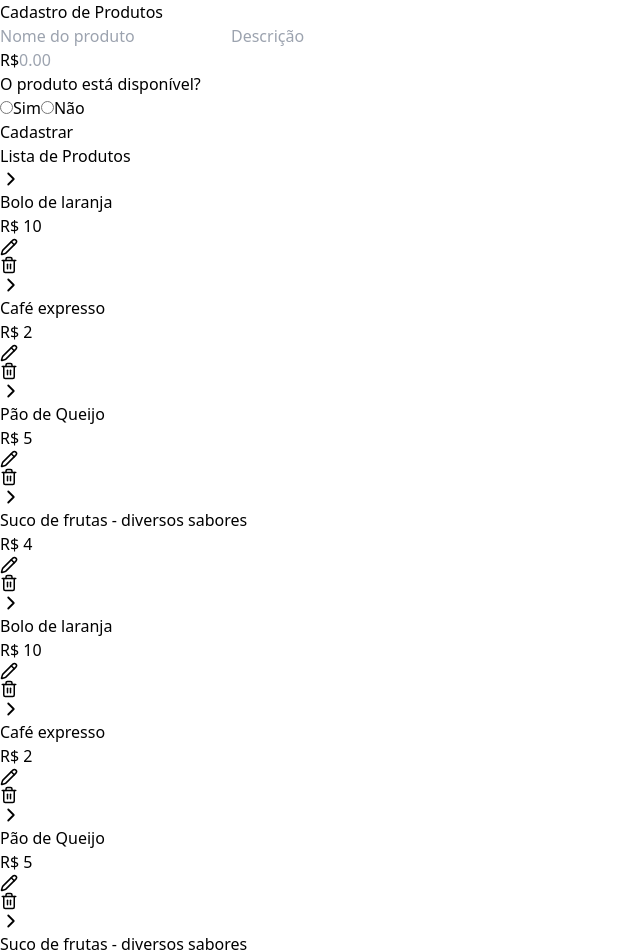
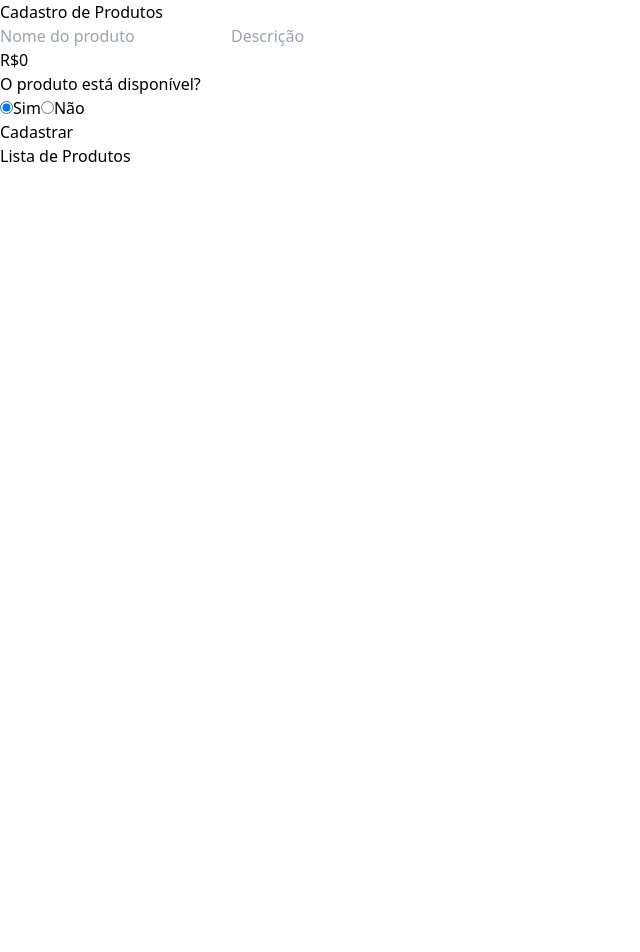
Before and after one commit to rebecaaras/cadastro-produtos-react, a React (Vite) app: page / in a window 1280 px wide. Shown: the top 952 px of the page, without its empty margins (0-640 px from the left). After the commit the page ends 800 px from the top, so only its background shows below. Built offline with nearby package versions, Linux system fonts and the light colour scheme.

Commit message:
new: Adiciona função addNewProduct. Refatora componentes Form e ProductList para receberem comp filhos em App

```diff
--- a/src/App.jsx
+++ b/src/App.jsx
@@ -1,19 +1,140 @@
-import Form from "./components/Form"
-import ProductsList from "./components/ProductsList"
+import Form from "./components/Form";
+import ProductsList from "./components/ProductsList";
+import Product from "./components/Product";
+import { useState } from "react";
 
 function App() {
+  const [name, setName] = useState("");
+  const [description, setDescription] = useState("");
+  const [price, setPrice] = useState(0.0);
+  const [isAvailable, setIsAvailable] = useState("");
+  const [products, setProducts] = useState([]);
+
+  let productId = 0;
+
+  const addNewProduct = (e) => {
+    e.preventDefault(); //previne que a página recarregue quando o form é enviado
+
+    //Create a new product
+    const newProduct = {
+      id: productId++,
+      name,
+      description,
+      price,
+      isAvailable,
+    };
+
+    //Update the products list
+    setProducts(([...products, newProduct]));
+
+    //Clear the form
+    setName("");
+    setDescription("");
+    setPrice("");
+    setIsAvailable("");
+
+    console.log("Novo produto cadastrado!")
+  };
+
   return (
     <main className="px-20 bg-[#000d0d] min-h-screen text-slate-300 flex items-center justify-center">
       <div className="flex flex-row border-slate-300 border-[2px] rounded-[12px] w-full h-96">
         <div className="w-2/5 flex justify-center justify-start p-4">
-          <Form/>
+          <Form>
+            <input
+              type="text"
+              id="product-name"
+              name="product-name"
+              required
+              className="mt-1 w-full py-2 px-2 bg-[#002828] rounded-md sm:text-sm"
+              placeholder="Nome do produto"
+              value={name}
+              onChange={(e) => setName(e.target.value)}
+            />
+            <input
+              type="text"
+              id="product-description"
+              name="product-description"
+              required
+              className="mt-1 w-full py-2 px-2 bg-[#002828] rounded-md sm:text-sm"
+              placeholder="Descrição"
+              value={description}
+              onChange={(e) => setDescription(e.target.value)}
+            />
+            <div className="relative">
+              <span className="absolute inset-y-0 left-0 flex items-center pl-3">
+                R$
+              </span>
+              <input
+                type="number"
+                id="product-price"
+                name="product-price"
+                step="0.01"
+                min="0"
+                placeholder="0.00"
+                required
+                className="pl-10 block w-full bg-[#002828] px-4 py-2 rounded-md sm:text-sm"
+                value={price}
+                onChange={(e) => setPrice(e.target.value)}
+              />
+            </div>
+            <div>
+              <span>O produto está disponível?</span>
+              <div className="flex flex-row items-center justify-between w-1/2 py-2">
+                <label htmlFor="available" className="flex items-center space-x-2">
+                  <input
+                    type="radio"
+                    id="available"
+                    name="availability"
+                    value="true"
+                    onChange={(e) => setIsAvailable(e.target.value)}
+                    required
+                    checked
+                    className="w-4 h-4 border-gray-300 focus:ring-green-500 focus:ring-2"
+                  />
+                  <span className="text-sm">Sim</span>
+                </label>
+                <label htmlFor="available" className="flex items-center space-x-2">
+                  <input
+                    type="radio"
+                    id="unavailable"
+                    name="availability"
+                    value="false"
+                    onChange={(e) => setIsAvailable(e.target.value)}
+                    required
+                    className="w-4 h-4 border-gray-300 focus:ring-green-500 focus:ring-2"
+                  />
+                  <span className="text-sm">Não</span>
+                </label>
+              </div>
+            </div>
+
+            <button
+              type="submit"
+              onClick={addNewProduct}
+              className="w-full border-[1px] hover:bg-slate-500 hover:text-[#000d0d] py-2 px-4 rounded-md"
+            >
+              Cadastrar
+            </button>
+          </Form>
         </div>
         <div className="w-3/5 flex p-4 rounded-[10px] bg-slate-200 text-slate-900">
-          <ProductsList/>
+          <ProductsList>
+            {products.map((product) => (
+              <Product
+                key={product.id}
+                name={product.name}
+                price={product.price}
+                description={product.description}
+                isAvailable={product.isAvailable}
+              />
+            ))}
+            {/* New products will be appended here */}
+          </ProductsList>
         </div>
       </div>
     </main>
-  )
+  );
 }
 
-export default App
+export default App;
--- a/src/components/Form.jsx
+++ b/src/components/Form.jsx
@@ -1,72 +1,8 @@
-export default function Form() {
+export default function Form({children}) {
   return (
     <form action="#" method="POST" className="space-y-5 w-[80vw]">
       <h2 className="text-center font-bold">Cadastro de Produtos</h2>
-      <input
-        type="text"
-        id="product-name"
-        name="product-name"
-        required
-        className="mt-1 w-full py-2 px-2 bg-[#002828] rounded-md sm:text-sm"
-        placeholder="Nome do produto"
-      />
-      <input
-        type="text"
-        id="product-description"
-        name="product-description"
-        required
-        className="mt-1 w-full py-2 px-2 bg-[#002828] rounded-md sm:text-sm"
-        placeholder="Descrição"
-      />
-      <div class="relative">
-        <span className="absolute inset-y-0 left-0 flex items-center pl-3">
-          R$
-        </span>
-        <input
-          type="number"
-          id="product-price"
-          name="product-price"
-          step="0.01"
-          min="0"
-          placeholder="0.00"
-          required
-          className="pl-10 block w-full bg-[#002828] px-4 py-2 rounded-md sm:text-sm"
-        />
-      </div>
-      <div>
-        <span>O produto está disponível?</span>
-        <div className="flex flex-row items-center justify-between w-1/2 py-2">
-          <label for="available" class="flex items-center space-x-2">
-            <input
-              type="radio"
-              id="available"
-              name="availability"
-              value="available"
-              required
-              className="w-4 h-4 border-gray-300 focus:ring-green-500 focus:ring-2"
-            />
-            <span class="text-sm">Sim</span>
-          </label>
-          <label for="available" class="flex items-center space-x-2">
-            <input
-              type="radio"
-              id="unavailable"
-              name="availability"
-              value="unavailable"
-              required
-              className="w-4 h-4 border-gray-300 focus:ring-green-500 focus:ring-2"
-            />
-            <span className="text-sm">Não</span>
-          </label>
-        </div>
-      </div>
-
-      <button
-        type="submit"
-        className="w-full border-[1px] hover:bg-slate-500 hover:text-[#000d0d] py-2 px-4 rounded-md"
-      >
-        Cadastrar
-      </button>
+      {children}
     </form>
   );
 }
--- a/src/components/Product.jsx
+++ b/src/components/Product.jsx
@@ -1,9 +1,10 @@
 import { Trash2, Pencil, ChevronRight } from 'lucide-react';
 
 export default function Product(props) {
-  const { name, price, description, isAvailable } = props;
+  const { name, price, description, isAvailable, productId} = props;
+
   return (
-    <div className="flex  flex-row justify-between mt-1 w-full py-2 px-2 bg-[#ced8e3] rounded-md sm:text-sm">
+    <li key={productId} className="flex  flex-row justify-between mt-1 w-full py-2 px-2 bg-[#ced8e3] rounded-md sm:text-sm">
       <span className='flex flex-row items-center'>
         <ChevronRight size={22}/>
         <h3>{name}</h3>
@@ -14,8 +15,7 @@ export default function Product(props) {
             <Pencil size={18}/>
             <Trash2 size={18}/>
         </span>
-
       </span>
-    </div>
+    </li>
   );
 }
--- a/src/components/ProductsList.jsx
+++ b/src/components/ProductsList.jsx
@@ -1,59 +1,9 @@
-import Product from "./Product";
-
-export default function ProductsList() {
+export default function ProductsList({children}) {
   return (
     <div className="space-y-5 w-[80vw] h-96">
       <h3 className="font-bold w-full text-center">Lista de Produtos</h3>
-      <ul className="flex overflow-y-auto flex-wrap max-h-[80%]">
-        <Product
-          name="Bolo de laranja"
-          price="10"
-          description=""
-          isAvailable="true"
-        />
-        <Product
-          name="Café expresso"
-          price="2"
-          description=""
-          isAvailable="true"
-        />
-        <Product
-          name="Pão de Queijo"
-          price="5"
-          description=""
-          isAvailable="true"
-        />
-        <Product
-          name="Suco de frutas - diversos sabores"
-          price="4"
-          description="Manga, laranja, acerola, cajá, limão"
-          isAvailable="true"
-        />
-        <Product
-          name="Bolo de laranja"
-          price="10"
-          description=""
-          isAvailable="true"
-        />
-        <Product
-          name="Café expresso"
-          price="2"
-          description=""
-          isAvailable="true"
-        />
-        <Product
-          name="Pão de Queijo"
-          price="5"
-          description=""
-          isAvailable="true"
-        />
-        <Product
-          name="Suco de frutas - diversos sabores"
-          price="4"
-          description="Manga, laranja, acerola, cajá, limão"
-          isAvailable="true"
-        />
-
+      <ul className="flex overflow-y-auto flex-wrap max-h-[80%]" id="product-list">
+        {children}
       </ul>
     </div>
   );
```
